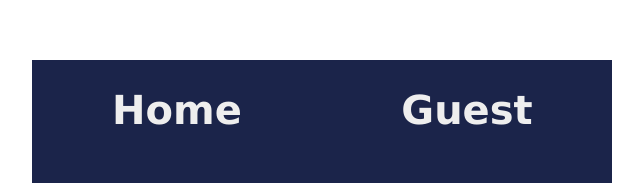
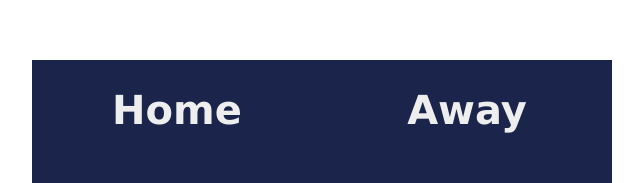
Before and after one commit to Amanuel776/basketball-scoreboard, a plain HTML site: page index.html in a window 1280 px wide. Shown: the part 140-323 px from the top of the page, without its empty margins (318-961 px from the left). Drawn offline with Linux system fonts and the light colour scheme; a web font is replaced by a local one.

Commit message:
Update index.html

```diff
--- a/index.html
+++ b/index.html
@@ -21,7 +21,7 @@
             </div>
         </div>
         <div class="guest-board">
-            <h1 class="team">Guest</h1>
+            <h1 class="team">Away</h1>
             <div id="guest-score" class="score">
                 0
             </div>
```
